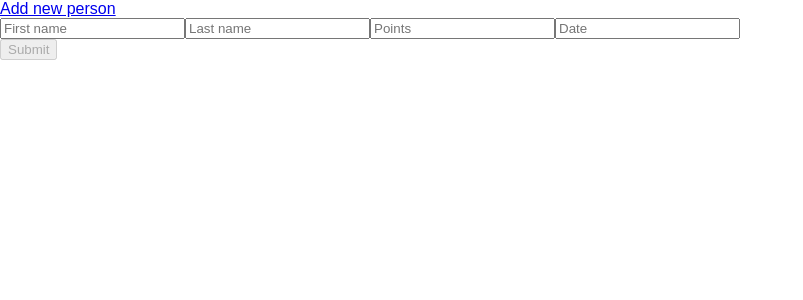
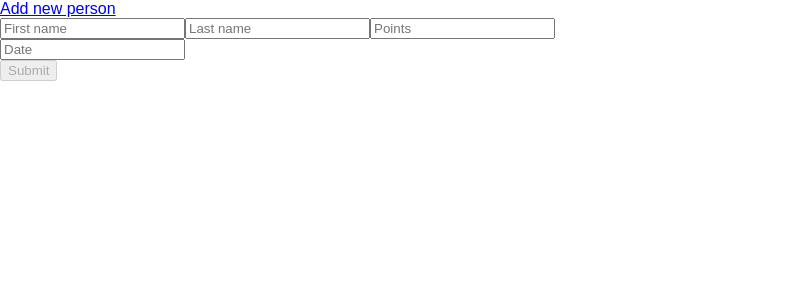
Before and after one commit to krzysztof4M/leaderboard, a React (Create React App) app: page /add in a window 1280 px wide. Shown: the top 300 px of the page, without its empty margins (0-803 px from the left). Built offline with nearby package versions, Linux system fonts and the light colour scheme.

Commit message:
date picker

```diff
--- a/package.json
+++ b/package.json
@@ -3,13 +3,14 @@
   "version": "0.1.0",
   "private": true,
   "dependencies": {
+    "moment": "^2.22.1",
     "react": "^16.3.2",
+    "react-datepicker": "^1.4.1",
     "react-dom": "^16.3.2",
     "react-redux": "^5.0.7",
     "react-router-dom": "^4.2.2",
     "redux": "^4.0.0",
     "redux-form": "^7.3.0",
-    "reselect": "^3.0.1",
     "uuid": "^3.2.1"
   },
   "devDependencies": {
--- a/src/Form.js
+++ b/src/Form.js
@@ -1,6 +1,10 @@
 import React, { Component } from 'react'
 import { connect } from 'react-redux'
 import { Field, reduxForm } from 'redux-form'
+import DatePicker from 'react-datepicker'
+import moment from 'moment'
+
+import 'react-datepicker/dist/react-datepicker-cssmodules.css'
 
 class Form extends Component {
 
@@ -35,7 +39,12 @@ class Form extends Component {
               />
               <Field
                 name="date"
-                  component="input"
+                component={(props)=>{
+                  const handleChange = (date) => {
+                    props.input.onChange(date)
+                  }
+                  return <DatePicker dateFormat="YYYY/MM/DD" selected={props.input.value !== '' ? moment(props.input.value) : null} onChange={handleChange} placeholderText="Date" />}
+                }
                 type="number"
                 placeholder="Date"
                 validate={[required]}
--- a/src/MainPage.js
+++ b/src/MainPage.js
@@ -1,7 +1,10 @@
 import React, { Component }  from 'react'
 import { connect } from 'react-redux'
+import DatePicker from 'react-datepicker'
 import Ranking from './Ranking'
 import { changeHighlightedPerson } from './actions'
+
+import 'react-datepicker/dist/react-datepicker-cssmodules.css'
 
 class MainPage extends Component {
 
@@ -9,6 +12,7 @@ class MainPage extends Component {
         const { people, highlightedPerson, changeHighlightedPerson } = this.props
         return (
             <React.Fragment>
+                <DatePicker />
                 <Ranking people={people} changeHighlightedPerson={changeHighlightedPerson}/>
                 <HighlightedPersonContainer highlightedPerson={highlightedPerson}/>
             </React.Fragment>
```
Lines whose indentation alone changed are shown as unchanged.
